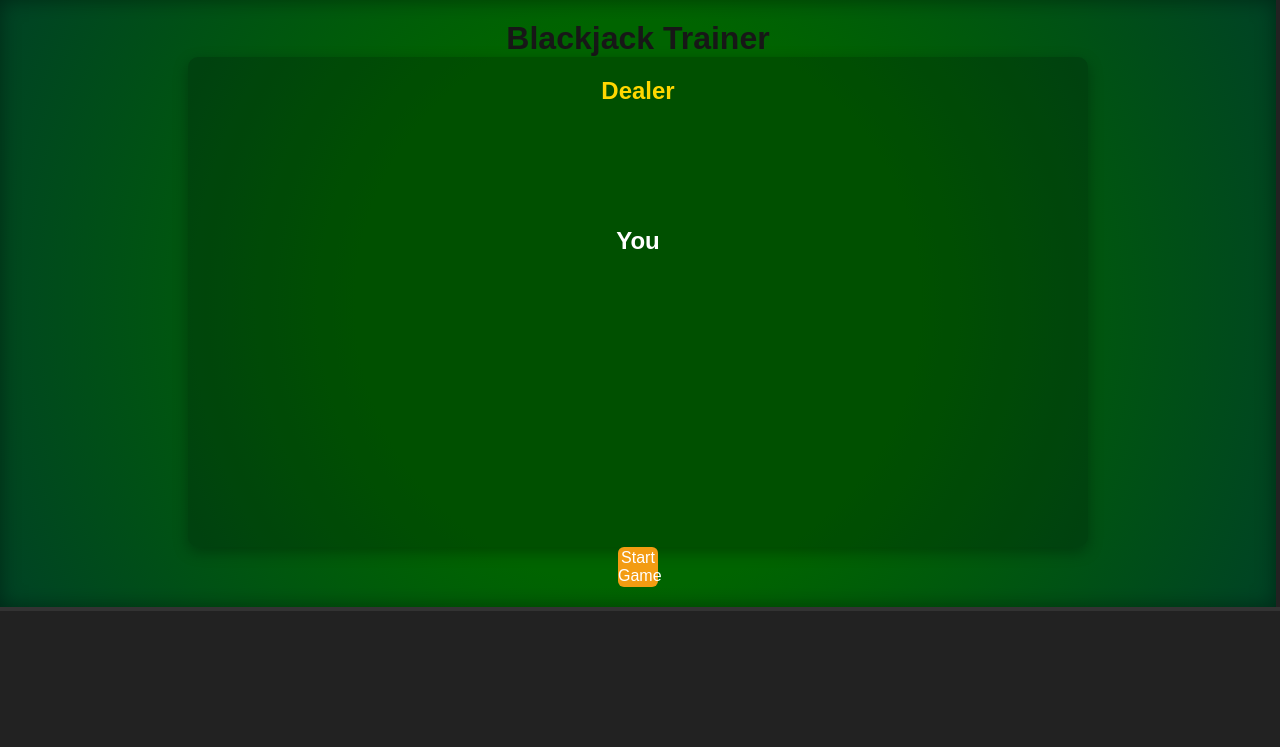
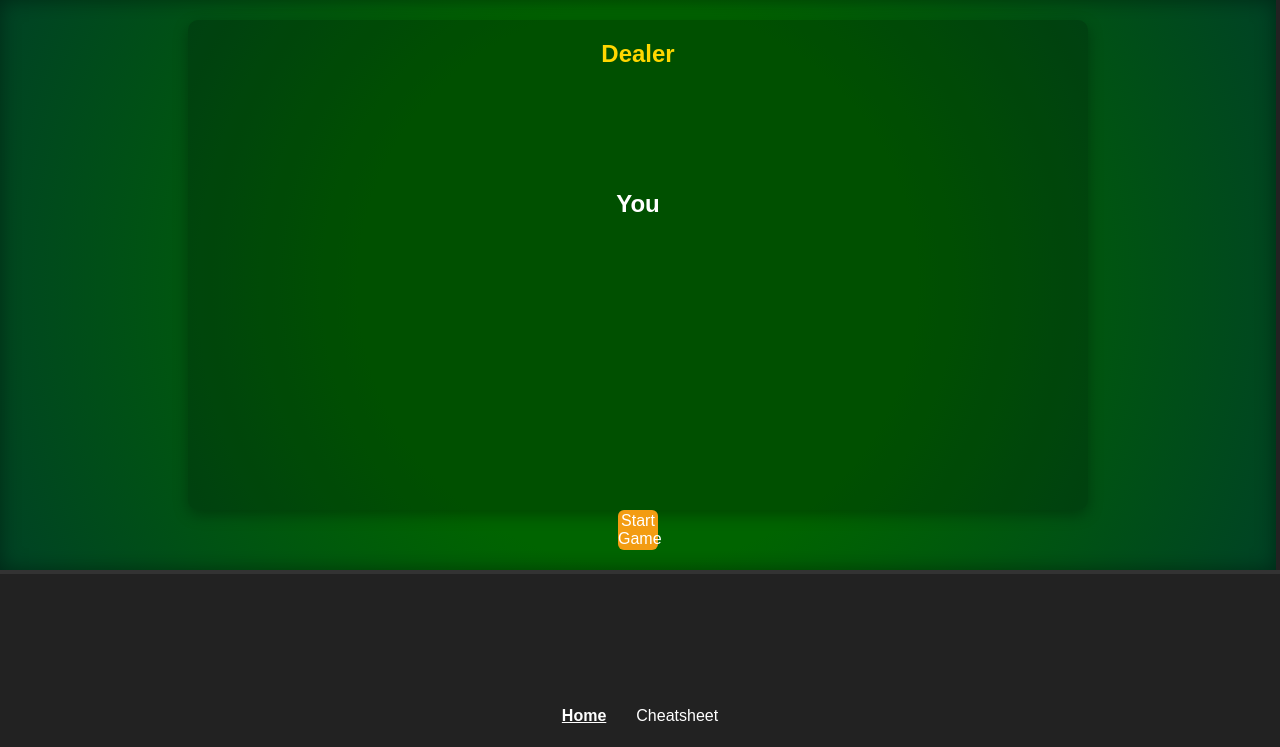
Before and after one commit to zmorehouse/blackjack-game, a Next.js app: page / in a window 1280 px wide. Shown: the top 747 px of the page. Built offline with nearby package versions, Linux system fonts and the light colour scheme.

Commit message:
Fixing Forced Split

```diff
--- a/pages/index.js
+++ b/pages/index.js
@@ -55,18 +55,20 @@ export default function Home() {
   const [handsLost, setHandsLost] = useState(0);
   const [handsDrawn, setHandsDrawn] = useState(0);
   const [profit, setProfit] = useState(0);
+  const [infoTab, setInfoTab] = useState("home");
+
 
 
 
   const startGame = () => {
     let newDeck = shuffleDeck(createDeck()); // Always reshuffle a new 4-deck shoe
 
-    //let playerInitialHand = [newDeck.pop(), newDeck.pop()];
-    let fixedValue = "8"; // Change this value to test different splits
+    let playerInitialHand = [newDeck.pop(), newDeck.pop()];
+    /*let fixedValue = "8"; // Change this value to test different splits
     let playerInitialHand = [
       { suit: suits[0], value: fixedValue },
       { suit: suits[1], value: fixedValue }
-    ];
+    ];*/
 
     let dealerInitialHand = [newDeck.pop(), newDeck.pop()];
 
@@ -252,7 +254,6 @@ export default function Home() {
       </Head>
       <div className={styles.container}>
         <main className={styles.gameArea}>
-          <h1 className={styles.title}>Blackjack Trainer</h1>
           <div className={styles.table}>
             <div className={styles.dealer}>
               <h2>Dealer</h2>
@@ -316,7 +317,25 @@ export default function Home() {
 
         {/* Information Pane */}
         <aside className={styles.infoPane}>
-          <h2>Game Information</h2>
+  <div className={styles.navLinks}>
+    <button
+      className={`${styles.navButton} ${infoTab === "home" ? styles.active : ""}`}
+      onClick={() => setInfoTab("home")}
+    >
+      Home
+    </button>
+    <button
+      className={`${styles.navButton} ${infoTab === "cheatsheet" ? styles.active : ""}`}
+      onClick={() => setInfoTab("cheatsheet")}
+    >
+      Cheatsheet
+    </button>
+  </div>
+
+  {/* Render content based on selected tab */}
+  {infoTab === "home" ? (
+    <>
+      <h1 className={styles.title}>Blackjack Trainer</h1>
       <p>Played perfectly, the house only has a 0.23599%* edge on Blackjack, making it the most profitable game in a casino.</p>
       <p>This website is designed to help you master basic strategy.</p>
       <p>*Assuming the following: 4 decks, Dealer Stands on soft 17, Players can double on any cards, Players can split any cards, Players can resplit to 4 hands, cards are auto-shuffled, Blackjack pays 3 to 2, No surrender is offered.</p>
@@ -325,9 +344,15 @@ export default function Home() {
         <p>Your W/L/D: {handsWon} - {handsLost} - {handsDrawn}</p>
         <p>$25 Hands, Your Profit: ${profit}</p>
       </div>
+    </>
+  ) : (
+    <>
+      <h1 className={styles.title}>Blackjack Cheatsheet</h1>
+      <p>Cheatsheet content will go here...</p> {/* Placeholder content */}
+    </>
+  )}
+</aside>
 
-
-        </aside>
       </div>
     </>
   );
--- a/styles/Home.module.css
+++ b/styles/Home.module.css
@@ -310,3 +310,28 @@
   border-radius: 6px;
   width: 300px;
 }
+/* Style the navigation buttons */
+.navLinks {
+  display: flex;
+  justify-content: center;
+  margin-bottom: 10px;
+}
+
+.navButton {
+  background-color: transparent;
+  border: none;
+  color: white;
+  font-size: 16px;
+  padding: 10px 15px;
+  cursor: pointer;
+  transition: 0.3s;
+}
+
+.navButton:hover {
+  color: #f5a623; /* Highlight effect on hover */
+}
+
+.navButton.active {
+  font-weight: bold;
+  text-decoration: underline;
+}
```
Lines whose indentation alone changed are shown as unchanged.
